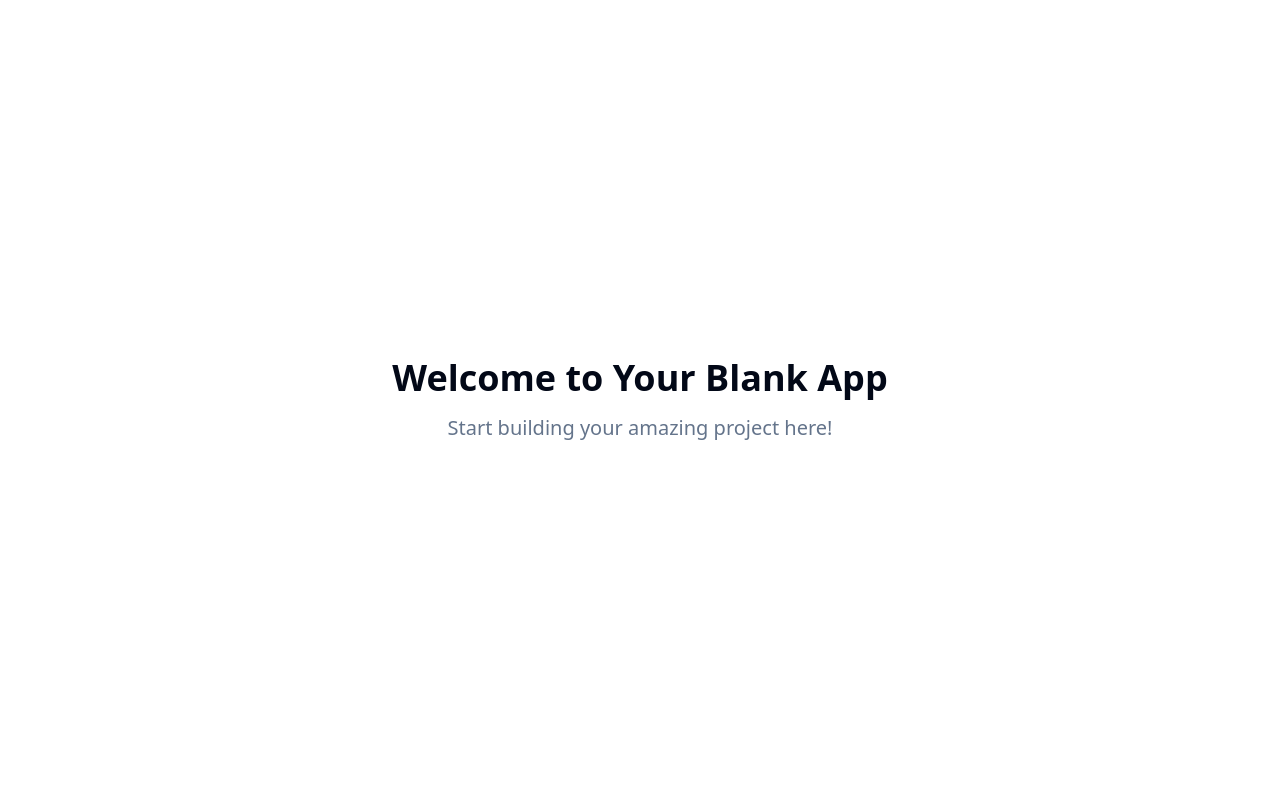
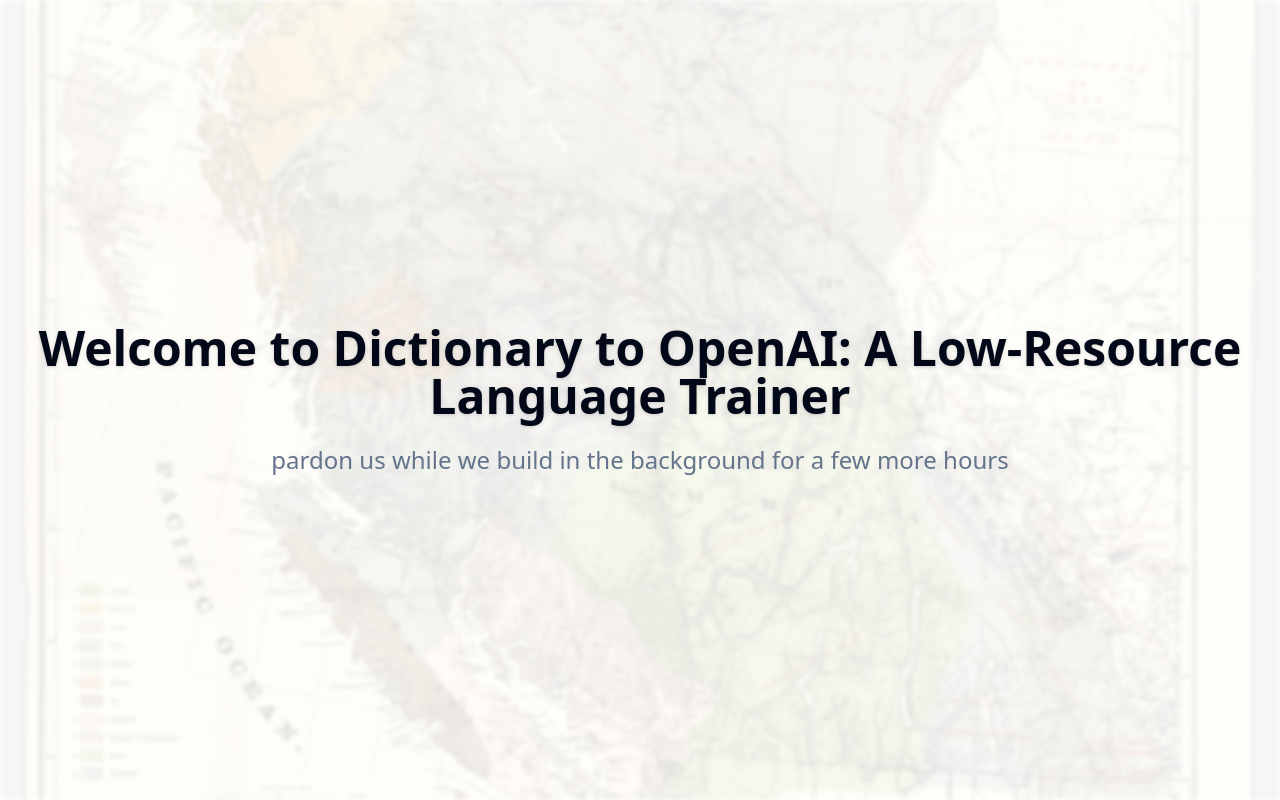
Before and after one commit to HarleyCoops/loveable-ai-showdown-pipeline, a React (Vite) app: page / in a window 1280 px wide. Built offline with nearby package versions, Linux system fonts and the light colour scheme.

Commit message:
Refactor: Update index page content
Modify the index page to display a partially obscured image layer behind the text. Change the main heading to "Welcome to Dictionary to OpenAI: A Low-Resource Language Trainer" and the subtitle to "pardon us while we build in the background for a few more hours".

```diff
--- a/src/pages/Index.tsx
+++ b/src/pages/Index.tsx
@@ -1,11 +1,24 @@
-// Update this page (the content is just a fallback if you fail to update the page)
 
 const Index = () => {
   return (
-    <div className="min-h-screen flex items-center justify-center bg-background">
-      <div className="text-center">
-        <h1 className="text-4xl font-bold mb-4">Welcome to Your Blank App</h1>
-        <p className="text-xl text-muted-foreground">Start building your amazing project here!</p>
+    <div className="relative min-h-screen flex items-center justify-center bg-background overflow-hidden">
+      {/* Map background layer */}
+      <img
+        src="/lovable-uploads/cab9a7dc-b686-4496-854d-dfe6f4b8d09e.png"
+        alt="Historic First Nations Map"
+        className="absolute inset-0 w-full h-full object-cover opacity-60 blur-[2px] pointer-events-none select-none"
+        aria-hidden="true"
+      />
+      {/* Overlay for subtle dimming if needed */}
+      <div className="absolute inset-0 bg-background/70" aria-hidden="true" />
+      {/* Foreground content */}
+      <div className="relative text-center py-24 px-6 z-10">
+        <h1 className="text-3xl md:text-5xl font-bold mb-6 text-foreground drop-shadow">
+          Welcome to Dictionary to OpenAI: A Low-Resource Language Trainer
+        </h1>
+        <p className="text-lg md:text-2xl text-muted-foreground font-medium">
+          pardon us while we build in the background for a few more hours
+        </p>
       </div>
     </div>
   );
```
Also changed, not shown: public/lovable-uploads/cab9a7dc-b686-4496-854d-dfe6f4b8d09e.png (added).
